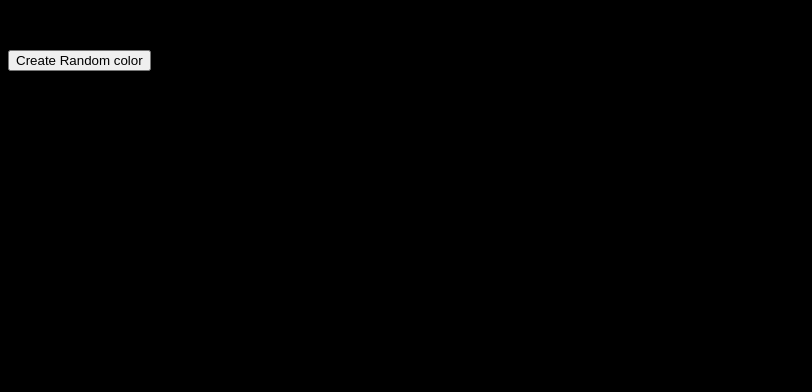
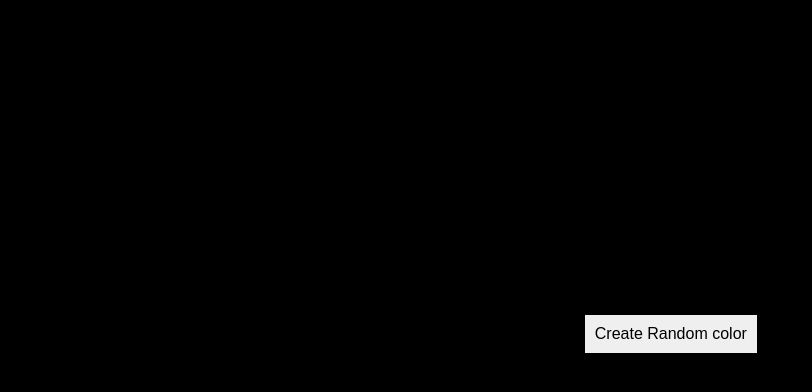
Before and after one commit to AsenaArdicoglu/basic-javascript-projects, a plain HTML site: page project-2 (random color)/index.html in a window 1280 px wide. Shown: the whole page, without its empty margins (0-812 px from the left). Drawn offline with Linux system fonts and the light colour scheme.

Commit message:
changed attiributes

```diff
--- a/project-2 (random color)/style.css
+++ b/project-2 (random color)/style.css
@@ -1,3 +1,38 @@
 body{
     background-color: rgb(0, 0, 0);
+    position: relative;
 }
+p {
+    margin: 150px;
+    margin-bottom: 20px;
+    padding: 50px;
+    justify-content: center;
+    align-items: center;
+    text-align: center;
+}
+.text {
+    font-size: 2rem;
+    justify-content: center;
+    align-items: center;
+    text-align: center;
+}
+button {
+    position: relative;
+    display: flex;
+    margin-left: 45%;
+    justify-content: center;
+    align-items: center;
+    text-align: center;
+}
+.btn-text {
+    font-size: 1rem;
+    padding: 10px;
+    border: 0.5pc solid;
+    border-radius: 5px;
+}
+#generate-color-btn {
+    position: absolute;
+    justify-content: center;
+    align-items: center;
+    text-align: center;
+}
```
